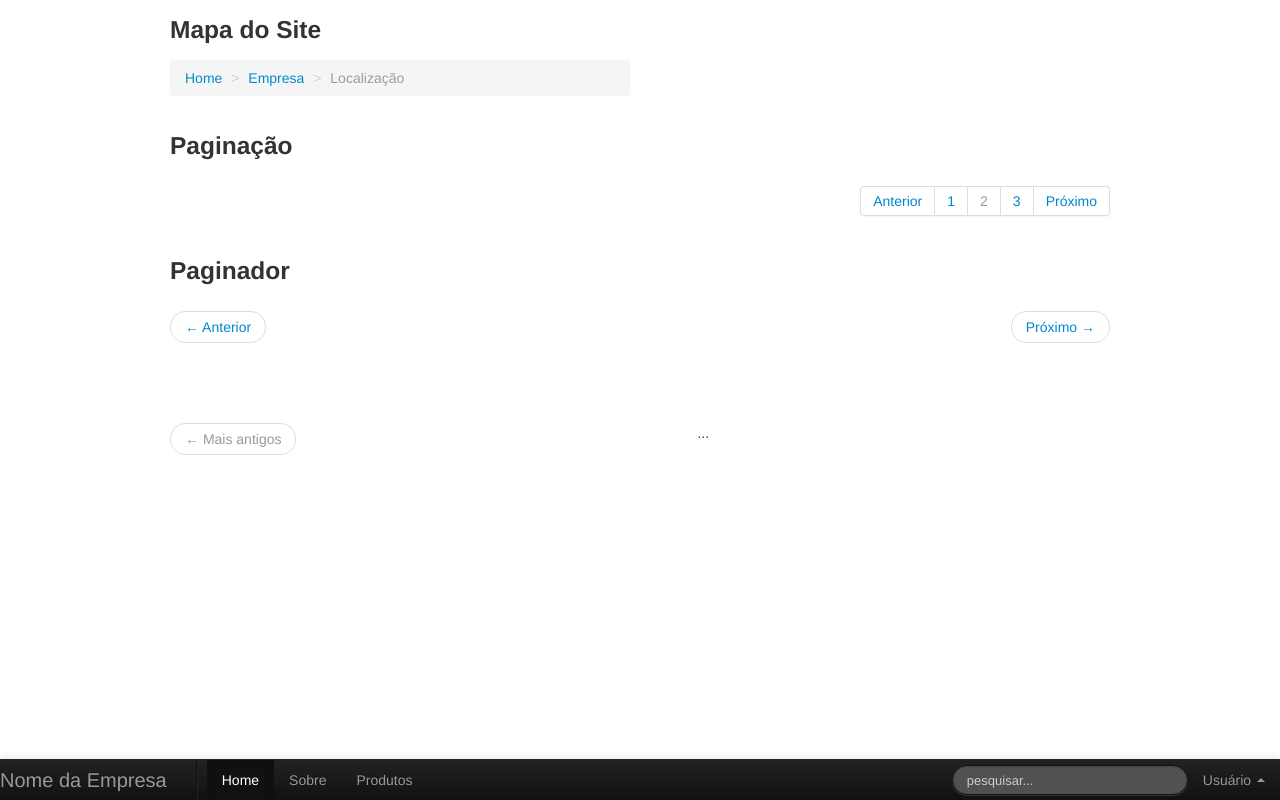
After one commit to raloliver/bootstrap, a PHP site: page /nav.php in a window 1280 px wide. The commit adds this page. Run offline with PHP 8.4, Linux system fonts and the light colour scheme.

Commit message:
Navegação
Navegação, Paginação e Mapa do Site.

```diff
--- /dev/null
+++ b/nav.php
@@ -0,0 +1,96 @@
+<!DOCTYPE html>
+<html lang="pt-br">
+	<head>
+		<title>S1 - Navegação</title>
+		<meta name="viewport" content="width=device-width, initial-scale=1.0">
+		<meta charset="utf-8">
+		<!-- Bootstrap -->
+		<link href="css/bootstrap.min.css" rel="stylesheet" media="screen">
+		<!--[if lt IE 9]>
+			<script src="js/html5shiv.js"></script>
+		<![endif]-->
+
+		<style type="text/css">
+			body {padding-bottom: 40px;}
+		</style>
+
+	</head>
+	<body>
+		<div class="container">
+			<div class="navbar navbar-fixed-bottom navbar-inverse">
+				<div class="navbar-inner">
+					<a class="brand" href="#">Nome da Empresa</a> <!-- Um link simples para mostrar sua marca ou nome do projeto, requer apenas uma tag de link. -->
+						<ul class="nav">
+							<li class="divider-vertical"></li>
+							<li class="active"><a href="#">Home</a></li>
+							<li><a href="#">Sobre</a></li>
+							<li><a href="#">Produtos</a></li>
+						</ul>
+						<ul class="nav pull-right">
+							<li class="dropdown">
+							<a href="#" class="dropdown-toggle" data-toggle="dropdown">
+							Usuário
+							<b class="caret"></b>
+							</a>
+							<ul class="dropdown-menu">
+							<li><a href="#">Perfil</a></li>
+							<li><a href="#">Sair</a></li>
+							</ul>
+						</li>
+						</ul>
+						<form class="navbar-search pull-right">
+							<input type="text" class="search-query" placeholder="pesquisar...">
+						</form>
+				</div>
+			</div>
+			<div class="row">
+				<div class="span6">
+					<h3>Mapa do Site</h3>
+					<ul class="breadcrumb">
+						<li><a href="#">Home</a> <span class="divider">></span></li>
+						<li><a href="#">Empresa</a> <span class="divider">></span></li>
+						<li class="active">Localização</li>
+					</ul>
+				</div>
+			</div>
+			<div class="row">
+				<div class="span12">
+					<h3>Paginação</h3>
+					<div class="pagination pagination-right">
+						<ul>
+							<li><a href="#">Anterior</a></li>
+							<li><a href="#">1</a></li>
+							<li class="disabled"><a href="#">2</a></li>
+							<li><a href="#">3</a></li>
+							<li><a href="#">Próximo</a></li>
+						</ul>
+					</div>
+				</div>
+			</div>
+			<div class="row">
+				<div class="span12">
+					<h3>Paginador</h3>
+					<ul class="pager">
+						<li class="previous">
+						<a href="#">&larr; Anterior</a>
+						</li>
+						<li class="next">
+						<a href="#">Próximo &rarr;</a>
+						</li>
+					</ul>
+					<br>
+					<br>
+					<ul class="pager">
+						<li class="previous disabled">
+						<a href="#">&larr; Mais antigos</a>
+						</li>
+						...
+					</ul>
+				</div>
+			</div>
+		</div>
+		<!-- Javascript -->
+		<script src="http://code.jquery.com/jquery.js"></script>
+		<script src="js/bootstrap.min.js"></script>
+	</body>
+</html>
```
Also changed, not shown: index.php (+51 -1 lines).
